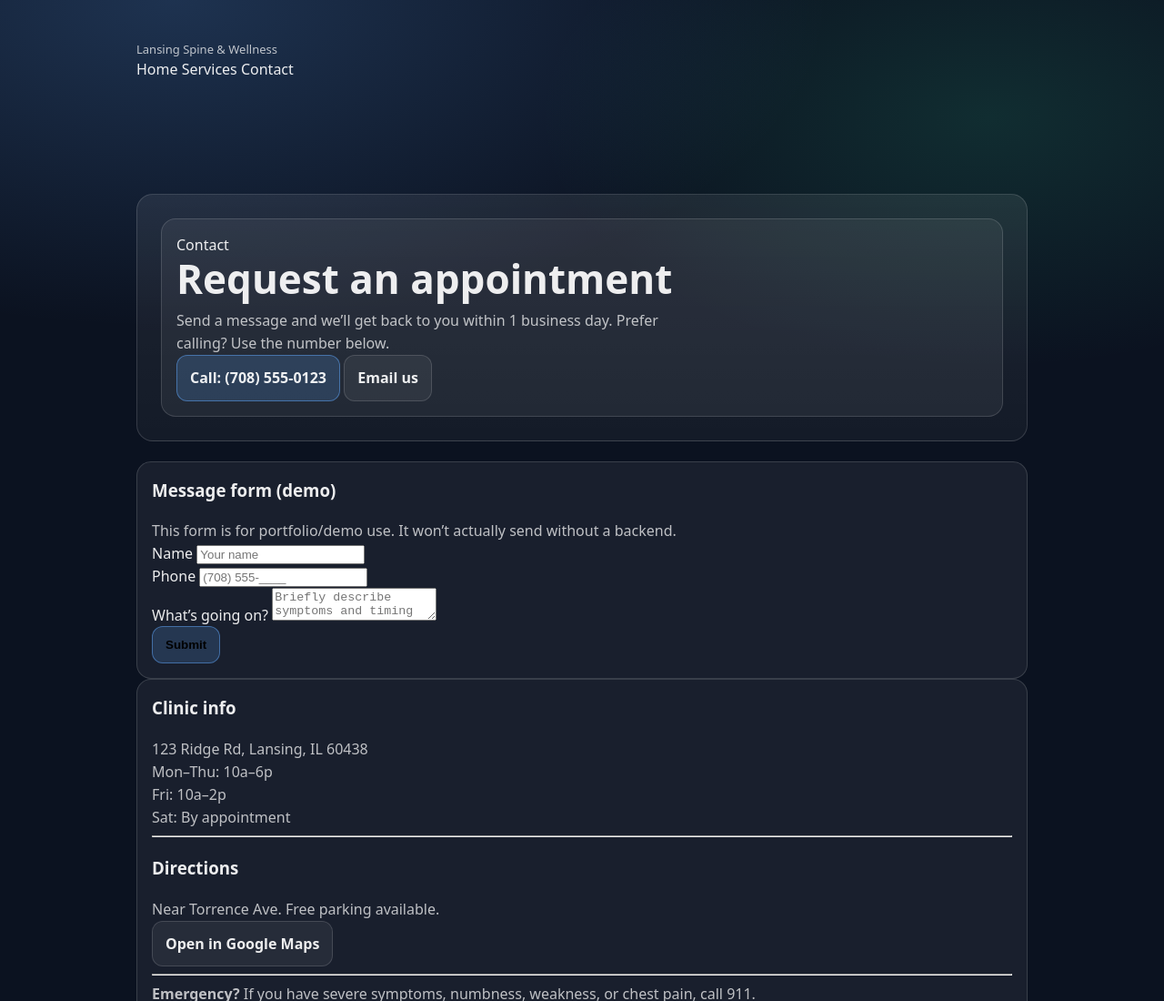
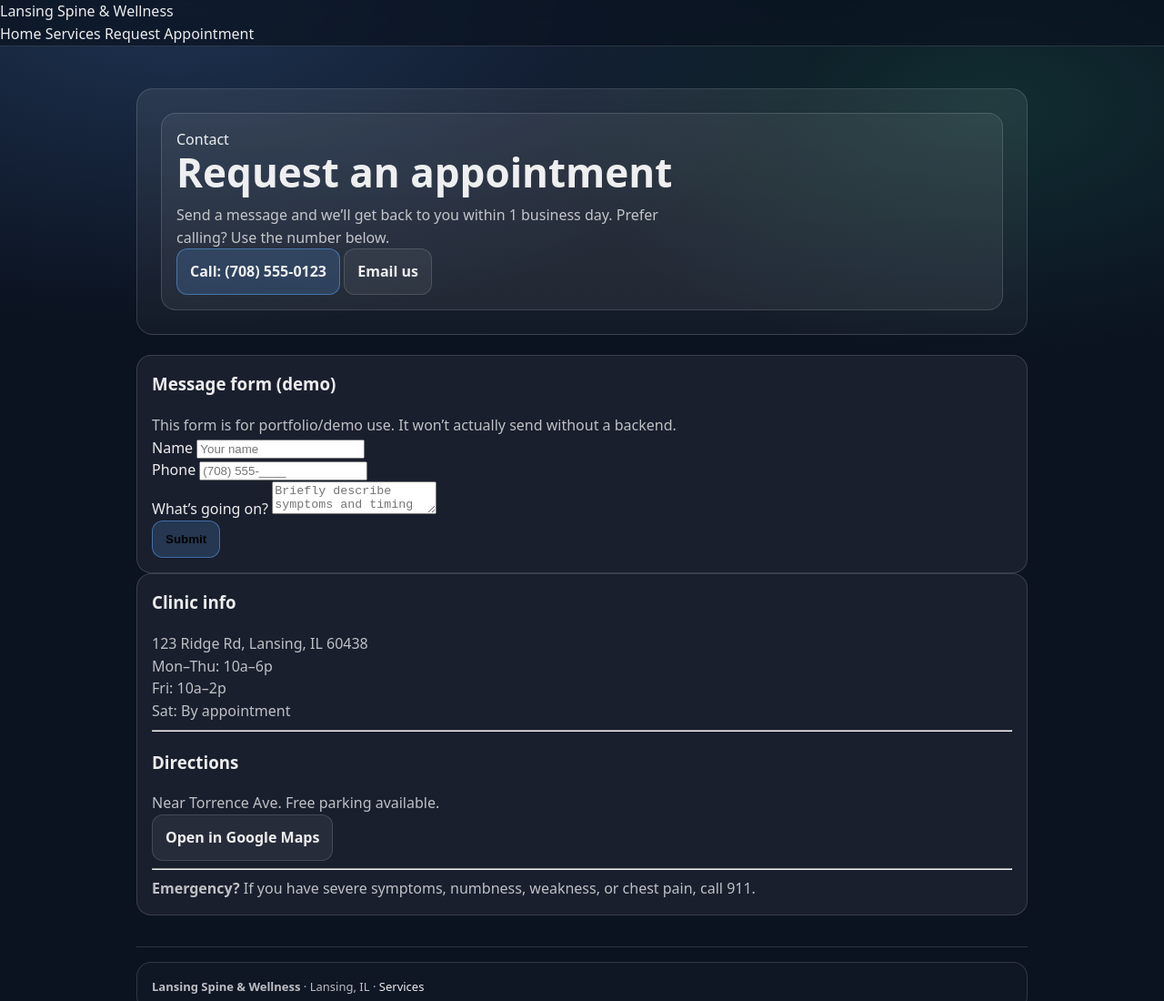
Before and after one commit to zeketulloch6-bit/Lansing-Chiro, a plain HTML site: page Contact.html in a window 1280 px wide. Shown: the top 1100 px of the page at 91% size. Drawn offline with Linux system fonts and the light colour scheme.

Commit message:
Update Contact.html

```diff
--- a/Contact.html
+++ b/Contact.html
@@ -8,19 +8,14 @@
   <link rel="stylesheet" href="styles.css" />
 </head>
 <body>
-  <header class="nav">
-    <div class="container nav-inner">
-      <a class="brand" href="index.html">
-        <span class="logo" aria-hidden="true"></span>
-        <span>Lansing Spine &amp; Wellness</span>
-      </a>
-      <nav class="nav-links" aria-label="Primary">
-        <a href="index.html">Home</a>
-        <a href="services.html">Services</a>
-        <a class="active" href="contact.html">Contact</a>
-      </nav>
-    </div>
-  </header>
+    <div class="topbar">
+  <div class="logo">Lansing Spine & Wellness</div>
+  <nav>
+    <a href="index.html">Home</a>
+    <a href="services.html">Services</a>
+    <a href="contact.html">Request Appointment</a>
+  </nav>
+</div>
 
   <main class="container">
     <section class="hero">
```
